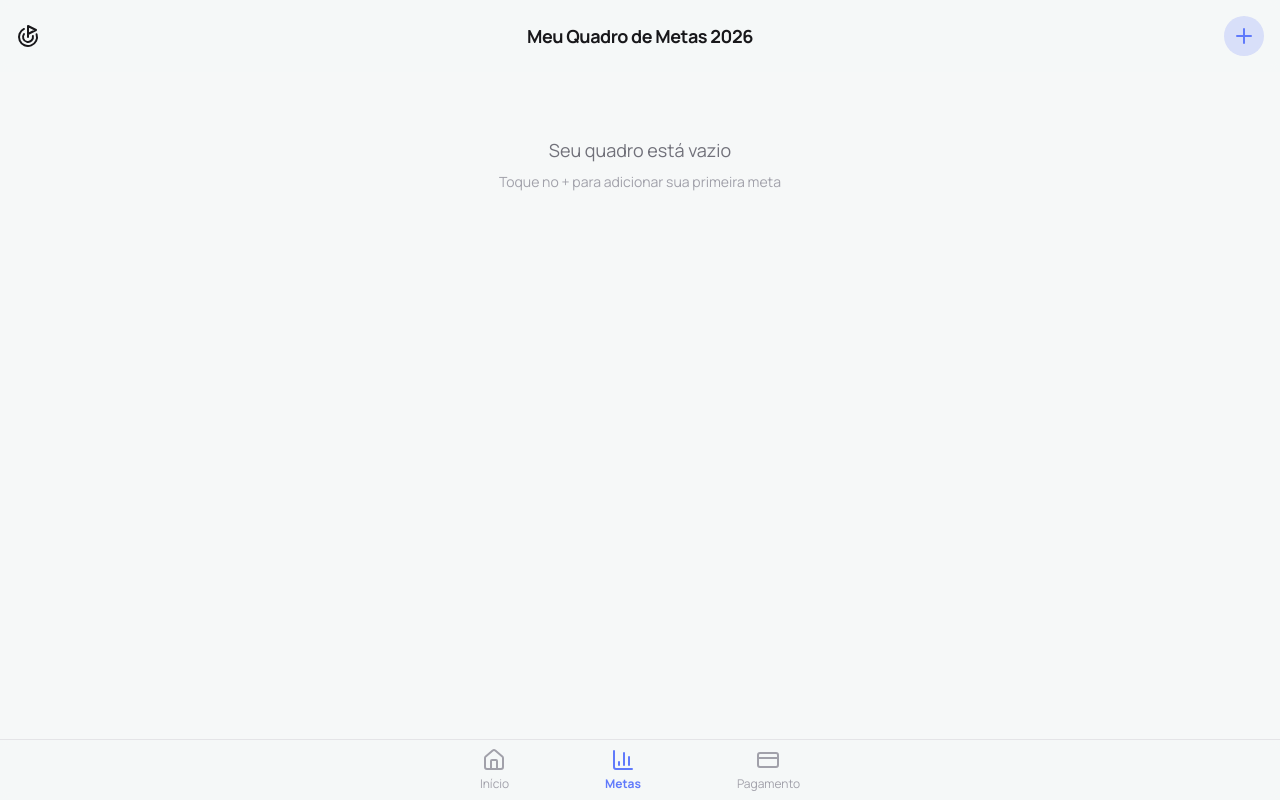
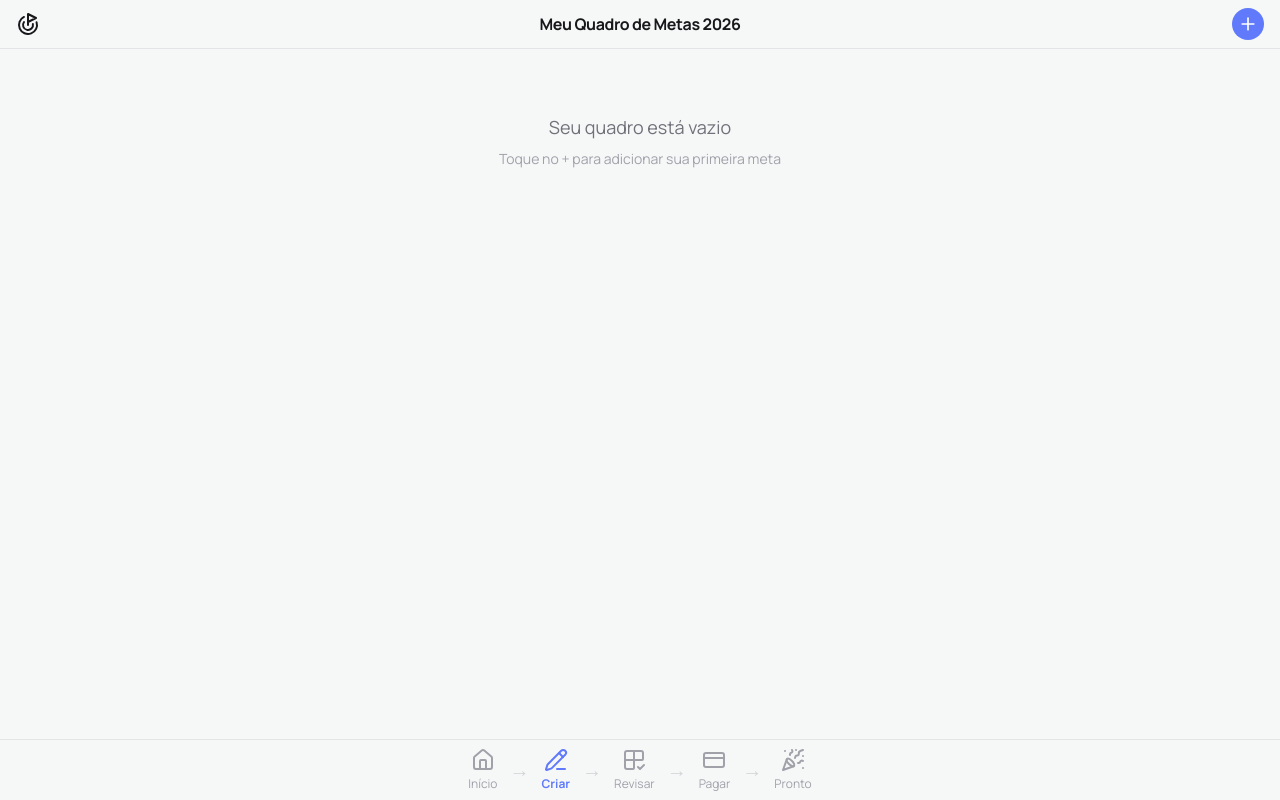
Before and after one commit to douglaschalegre/goals, a Next.js app: page /create in a window 1280 px wide. Built offline with nearby package versions, Linux system fonts and the light colour scheme.

Commit message:
feat: enhance navigation and styling in Create and Preview pages, update BottomNav for step tracking

```diff
--- a/app/create/page.tsx
+++ b/app/create/page.tsx
@@ -136,21 +136,21 @@ function CreatePageContent() {
   };
 
   return (
-    <div className="relative flex min-h-screen w-full flex-col overflow-x-hidden">
+    <div className="relative flex min-h-screen w-full flex-col">
       {/* Header */}
-      <header className="sticky top-0 z-10 flex items-center justify-between bg-background-light/80 px-4 py-3 backdrop-blur-sm dark:bg-background-dark/80">
-        <div className="flex h-12 w-12 items-center justify-start">
-          <Goal className="text-3xl text-zinc-900 dark:text-white" />
+      <header className="sticky top-0 z-50 flex items-center justify-between bg-background-light/95 px-4 py-2 backdrop-blur-sm dark:bg-background-dark/95 border-b border-zinc-200 dark:border-zinc-800">
+        <div className="flex h-8 w-8 items-center justify-start">
+          <Goal className="text-2xl text-zinc-900 dark:text-white" />
         </div>
-        <h1 className="flex-1 text-center text-lg font-bold tracking-tight text-zinc-900 dark:text-white">
+        <h1 className="flex-1 text-center text-base font-bold tracking-tight text-zinc-900 dark:text-white">
           Meu Quadro de Metas {new Date().getFullYear() + 1}
         </h1>
-        <div className="flex h-12 w-12 items-center justify-end">
+        <div className="flex h-8 w-8 items-center justify-end">
           <button
             onClick={() => setIsAddModalOpen(true)}
-            className="flex h-10 w-10 cursor-pointer items-center justify-center rounded-full bg-primary/20 text-primary"
+            className="flex h-8 w-8 cursor-pointer items-center justify-center rounded-full bg-primary text-white hover:bg-primary/90 transition-colors"
           >
-            <Plus className="text-2xl" />
+            <Plus className="h-5 w-5" />
           </button>
         </div>
       </header>
--- a/app/preview/page.tsx
+++ b/app/preview/page.tsx
@@ -50,25 +50,25 @@ function PreviewPageContent() {
   };
 
   return (
-    <div className="min-h-screen bg-background-light dark:bg-background-dark">
-      <header className="sticky top-0 z-10 bg-background-light/80 px-4 py-2 backdrop-blur-sm dark:bg-background-dark/80 border-b border-zinc-200 dark:border-zinc-800">
+    <div className="min-h-screen bg-background-light dark:bg-background-dark pb-10">
+      <header className="sticky top-0 z-50 bg-background-light/95 px-4 py-2 backdrop-blur-sm dark:bg-background-dark/95 border-b border-zinc-200 dark:border-zinc-800">
         <div className="max-w-7xl mx-auto grid grid-cols-3 items-center w-full">
-          <div className="flex h-12 w-12 items-center justify-start">
+          <div className="flex h-8 w-8 items-center justify-start">
             <button
               aria-label="Voltar"
-              className="flex h-10 w-10 items-center justify-center rounded-md hover:bg-zinc-100 dark:hover:bg-zinc-800"
+              className="flex h-8 w-8 items-center justify-center rounded-md hover:bg-zinc-100 dark:hover:bg-zinc-800"
               onClick={() => router.push("/create")}
             >
-              <ChevronLeft className="h-6 w-6 text-zinc-900 dark:text-white" />
+              <ChevronLeft className="h-5 w-5 text-zinc-900 dark:text-white" />
             </button>
           </div>
-          <h1 className="text-center w-full text-lg font-bold tracking-tight text-zinc-900 dark:text-white">
-            Prévia &amp; Pagamento
+          <h1 className="text-center w-full text-sm font-bold tracking-tight text-zinc-900 dark:text-white">
+            Prévia
           </h1>
         </div>
       </header>
 
-      <main className="flex-grow px-4 pb-28">
+      <main className="flex-grow px-4">
         <section className="mt-5 max-w-7xl mx-auto">
           <div className="flex items-center justify-between">
             <h2 className="text-[22px] font-bold leading-tight tracking-tight text-zinc-900 dark:text-white">
@@ -171,17 +171,18 @@ function PreviewPageContent() {
           </div>
         </section>
 
-        {/* Contact form moved to modal */}
+        {/* Payment CTA */}
+        <section className="mt-8 max-w-2xl mx-auto mb-20">
+          <Button
+            className="w-full rounded-md bg-primary py-6 text-lg font-bold shadow-lg"
+            onClick={() => setIsContactOpen(true)}
+          >
+            Pagar R$ 4.99
+          </Button>
+        </section>
       </main>
 
-      <div className="fixed bottom-0 left-0 right-0 border-t border-zinc-200 bg-background-light px-4 pb-6 pt-4 dark:border-zinc-800 dark:bg-background-dark">
-        <Button
-          className="w-full rounded-full bg-primary py-6 text-lg font-bold"
-          onClick={() => setIsContactOpen(true)}
-        >
-          Pagar R$ 4.99
-        </Button>
-      </div>
+      <BottomNav />
 
       {isContactOpen && (
         <div
--- a/components/ui/BottomNav.tsx
+++ b/components/ui/BottomNav.tsx
@@ -2,54 +2,170 @@
 
 import React from "react";
 import { useRouter, usePathname } from "next/navigation";
-import { Home, BarChart3, CreditCard } from "lucide-react";
+import {
+  House,
+  Grid2X2Check,
+  PencilLine,
+  CreditCard,
+  Check,
+  PartyPopper,
+} from "lucide-react";
 
 export default function BottomNav() {
   const router = useRouter();
   const pathname = usePathname();
 
+  // Determine current step
+  const getCurrentStep = () => {
+    if (pathname === "/" || pathname === "/create") return 1;
+    if (pathname === "/preview") return 2;
+    if (pathname.startsWith("/payment/")) return 3;
+    if (pathname === "/success") return 4;
+    return 0;
+  };
+
+  const currentStep = getCurrentStep();
+
+  const getStepStatus = (step: number) => {
+    if (currentStep > step) return "completed";
+    if (currentStep === step) return "active";
+    return "pending";
+  };
+
   const isActive = (path: string) => pathname === path;
 
   return (
-    <nav className="fixed bottom-0 left-0 right-0 border-t border-zinc-200 bg-background-light/80 backdrop-blur-sm dark:border-zinc-800 dark:bg-background-dark/80">
-      <div className="mx-auto flex max-w-md items-center justify-around px-4 pb-2 pt-2">
+    <nav className="fixed bottom-0 left-0 right-0 border-t border-zinc-200 bg-background-light/95 backdrop-blur-sm dark:border-zinc-800 dark:bg-background-dark/95 z-40">
+      <div className="mx-auto flex max-w-3xl items-center justify-center px-2 pb-2 pt-2 gap-1">
+        {/* Home */}
         <button
-          className={`flex flex-col items-center gap-1 ${
-            isActive("/") ? "text-primary" : "text-zinc-400 dark:text-zinc-500"
+          className={`flex flex-col items-center gap-1 px-2 ${
+            pathname === "/"
+              ? "text-primary"
+              : "text-zinc-400 dark:text-zinc-500"
           }`}
           onClick={() => router.push("/")}
         >
-          <Home className="text-3xl" />
-          <p className={`text-xs ${isActive("/") ? "font-bold" : ""}`}>
+          <House className="text-2xl" />
+          <p className={`text-xs ${pathname === "/" ? "font-bold" : ""}`}>
             Início
           </p>
         </button>
+
+        {/* Arrow */}
+        <div className="text-xl text-zinc-300 dark:text-zinc-700">→</div>
+
+        {/* Step 1: Criar */}
         <button
-          className={`flex flex-col items-center gap-1 ${
-            isActive("/create")
+          className={`flex flex-col items-center gap-1 px-2 ${
+            getStepStatus(1) === "completed"
+              ? "text-primary"
+              : getStepStatus(1) === "active"
                 ? "text-primary"
                 : "text-zinc-400 dark:text-zinc-500"
           }`}
           onClick={() => router.push("/create")}
         >
-          <BarChart3 className="text-3xl" />
-          <p className={`text-xs ${isActive("/create") ? "font-bold" : ""}`}>
-            Metas
+          {getStepStatus(1) === "completed" ? (
+            <div className="flex h-8 w-8 items-center justify-center rounded-full bg-primary text-white">
+              <Check className="h-5 w-5" />
+            </div>
+          ) : (
+            <PencilLine className="text-2xl" />
+          )}
+          <p
+            className={`text-xs ${getStepStatus(1) === "active" ? "font-bold" : ""}`}
+          >
+            Criar
           </p>
         </button>
+
+        {/* Arrow 1 */}
+        <div
+          className={`text-xl ${currentStep > 1 ? "text-primary" : "text-zinc-300 dark:text-zinc-700"}`}
+        >
+          →
+        </div>
+
+        {/* Step 2: Revisar */}
         <button
-          className={`flex flex-col items-center gap-1 ${
-            isActive("/preview")
+          className={`flex flex-col items-center gap-1 px-2 ${
+            getStepStatus(2) === "completed"
+              ? "text-primary"
+              : getStepStatus(2) === "active"
                 ? "text-primary"
                 : "text-zinc-400 dark:text-zinc-500"
           }`}
           onClick={() => router.push("/preview")}
         >
-          <CreditCard className="text-3xl" />
-          <p className={`text-xs ${isActive("/preview") ? "font-bold" : ""}`}>
-            Pagamento
+          {getStepStatus(2) === "completed" ? (
+            <div className="flex h-8 w-8 items-center justify-center rounded-full bg-primary text-white">
+              <Check className="h-5 w-5" />
+            </div>
+          ) : (
+            <Grid2X2Check className="text-2xl" />
+          )}
+          <p
+            className={`text-xs ${getStepStatus(2) === "active" ? "font-bold" : ""}`}
+          >
+            Revisar
           </p>
         </button>
+
+        {/* Arrow 2 */}
+        <div
+          className={`text-xl ${currentStep > 2 ? "text-primary" : "text-zinc-300 dark:text-zinc-700"}`}
+        >
+          →
+        </div>
+
+        {/* Step 3: Pagar */}
+        <button
+          className={`flex flex-col items-center gap-1 px-2 ${
+            getStepStatus(3) === "completed"
+              ? "text-primary"
+              : getStepStatus(3) === "active"
+                ? "text-primary"
+                : "text-zinc-400 dark:text-zinc-500"
+          }`}
+          disabled={currentStep < 3}
+        >
+          {getStepStatus(3) === "completed" ? (
+            <div className="flex h-8 w-8 items-center justify-center rounded-full bg-primary text-white">
+              <Check className="h-5 w-5" />
+            </div>
+          ) : (
+            <CreditCard className="text-2xl" />
+          )}
+          <p
+            className={`text-xs ${getStepStatus(3) === "active" ? "font-bold" : ""}`}
+          >
+            Pagar
+          </p>
+        </button>
+
+        {/* Arrow 3 */}
+        <div
+          className={`text-xl ${currentStep > 3 ? "text-primary" : "text-zinc-300 dark:text-zinc-700"}`}
+        >
+          →
+        </div>
+
+        {/* Step 4: Concluído */}
+        <div
+          className={`flex flex-col items-center gap-1 px-2 ${
+            getStepStatus(4) === "active"
+              ? "text-primary"
+              : "text-zinc-400 dark:text-zinc-500"
+          }`}
+        >
+          <PartyPopper className="text-2xl" />
+          <p
+            className={`text-xs ${getStepStatus(4) === "active" ? "font-bold" : ""}`}
+          >
+            Pronto
+          </p>
+        </div>
       </div>
     </nav>
   );
--- a/tailwind.config.ts
+++ b/tailwind.config.ts
@@ -19,7 +19,10 @@ export default {
     },
     extend: {
       colors: {
-        primary: "#607AFB",
+        primary: {
+          DEFAULT: "#607AFB",
+          foreground: "#FFFFFF",
+        },
         "background-light": "#F6F8F8",
         "background-dark": "#102022",
         border: "hsl(var(--border))",
```
Lines whose indentation alone changed are shown as unchanged.
